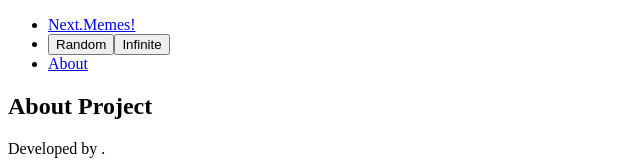
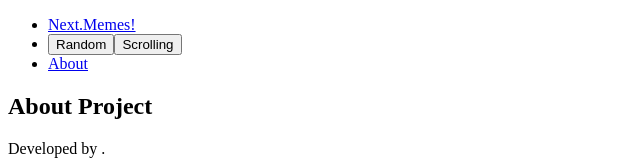
Before and after one commit to gautam-jha/random-next-meme, a Next.js app: page /about in a window 1280 px wide. Shown: the top 160 px of the page, without its empty margins (0-640 px from the left). Built offline with nearby package versions, Linux system fonts and the light colour scheme.

Commit message:
Scrollinng

```diff
--- a/components/Header.js
+++ b/components/Header.js
@@ -35,7 +35,7 @@ function Header() {
                             className={`${
                                 router.pathname === '/' ? ' hover:bg-blue-400  bg-blue-300 ' : ''
                             } text-base  rounded-l-none border-l-0  hover:scale-110 focus:outline-none flex justify-center px-2 py-1 rounded font-bold cursor-pointer   text-gray-700  border duration-200 ease-in-out  transition`}>
-                            <div className="flex leading-5">Infinite</div>
+                            <div className="flex leading-5">Scrolling</div>
                         </button>
                     </Link>
                 </li>
```
Also changed, not shown: 1 other file (tests, documents, lock files or other folders).
